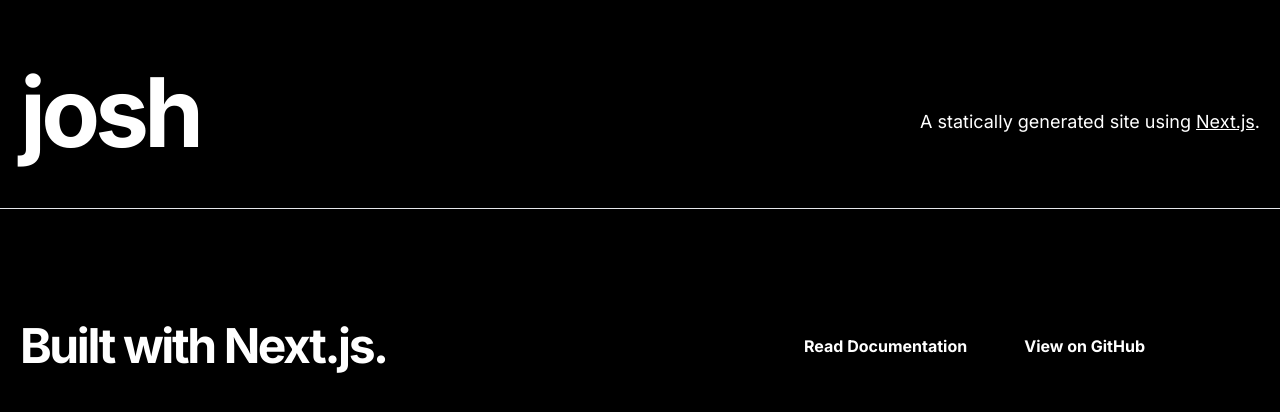
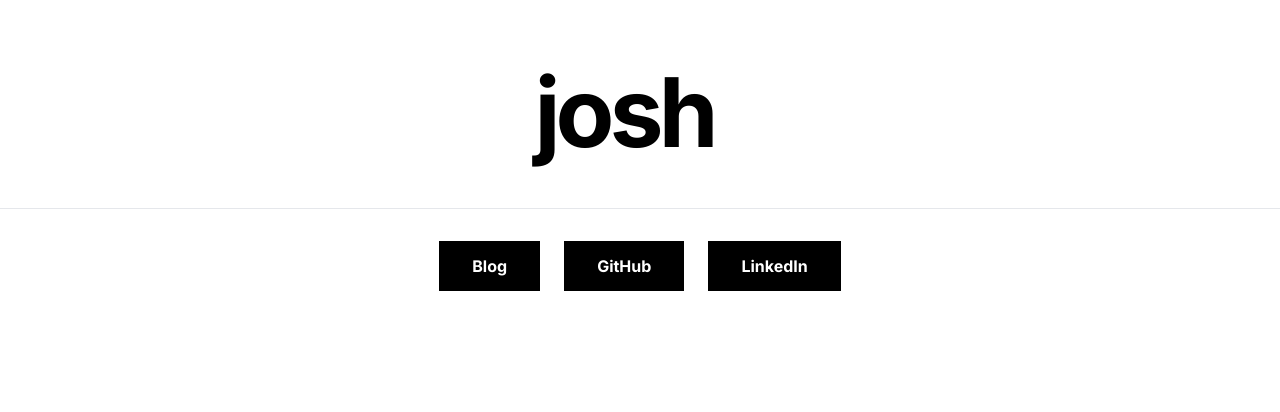
Before and after one commit to joshytaco/personal-site, a Next.js app: page / in a window 1280 px wide. Shown: the top 412 px of the page. Built offline with nearby package versions, Linux system fonts and the light colour scheme.

Commit message:
Make additional styling updates and remove some boilerplate

```diff
--- a/app/blog/page.tsx
+++ b/app/blog/page.tsx
@@ -35,24 +35,24 @@
   slug: string;
 }) {
   return (
-    <section>
+    <section className="mb-5">
       <div className="mb-8 md:mb-16">
         <CoverImage title={title} slug={slug} url={coverImage.url} />
       </div>
-      <div className="md:grid md:grid-cols-2 md:gap-x-16 lg:gap-x-8 mb-20 md:mb-28">
-        <div>
-          <h3 className="mb-4 text-4xl lg:text-6xl leading-tight">
+      <div className="flex w-full flex-col md:flex-row gap-8 md:gap-x-16 lg:gap-x-8 mb-2">
+        <div className="flex flex-1 flex-col gap-4 md:gap-8 justify-between">
+          <h3 className="text-4xl lg:text-6xl leading-tight">
             <Link href={`/posts/${slug}`} className="hover:underline">
               {title}
             </Link>
           </h3>
+          <p className="text-lg leading-relaxed">{excerpt}</p>
+        </div>
+        <div className="flex flex-1 flex-col gap-4 md:gap-8 justify-between">
+          {author && <Avatar name={author.name} picture={author.picture} />}
           <div className="mb-4 md:mb-0 text-lg">
             <Date dateString={date} />
           </div>
-        </div>
-        <div>
-          <p className="text-lg leading-relaxed mb-4">{excerpt}</p>
-          {author && <Avatar name={author.name} picture={author.picture} />}
         </div>
       </div>
     </section>
@@ -78,7 +78,7 @@
           excerpt={heroPost.excerpt}
         />
       )}
-      <MoreStories morePosts={morePosts} />
+      {morePosts.length > 1 && <MoreStories morePosts={morePosts} />}
     </div>
   );
 }
--- a/app/layout.tsx
+++ b/app/layout.tsx
@@ -1,10 +1,10 @@
+import Link from 'next/link';
 import './globals.css';
 import { Inter } from 'next/font/google';
-import { EXAMPLE_PATH, CMS_NAME } from '@/lib/constants';
 
 export const metadata = {
-  title: `Next.js and ${CMS_NAME} Example`,
-  description: `This is a blog built with Next.js and ${CMS_NAME}.`,
+  title: 'Josh Hooton',
+  description: 'Personal site for Josh Hooton',
 };
 
 const inter = Inter({
@@ -17,22 +17,25 @@
   return (
     <footer className="bg-accent-1 border-t border-accent-2">
       <div className="container mx-auto px-5">
-        <div className="py-28 flex flex-col lg:flex-row items-center">
-          <h3 className="text-4xl lg:text-5xl font-bold tracking-tighter leading-tight text-center lg:text-left mb-10 lg:mb-0 lg:pr-4 lg:w-1/2">
-            Built with Next.js.
-          </h3>
-          <div className="flex flex-col lg:flex-row justify-center items-center lg:pl-4 lg:w-1/2">
-            <a
-              href="https://nextjs.org/docs"
+        <div className="py-8 flex flex-col lg:flex-row items-center divide-y lg:divide-x lg:divide-y-0 justify-center">
+          <div className="flex flex-col lg:flex-row justify-center items-center">
+            <Link
+              href="/blog"
               className="mx-3 bg-black hover:bg-white hover:text-black border border-black text-white font-bold py-3 px-12 lg:px-8 duration-200 transition-colors mb-6 lg:mb-0"
             >
-              Read Documentation
+              Blog
+            </Link>
+            <a
+              href="https://github.com/joshytaco"
+              className="mx-3 bg-black hover:bg-white hover:text-black border border-black text-white font-bold py-3 px-12 lg:px-8 duration-200 transition-colors mb-6 lg:mb-0"
+            >
+              GitHub
             </a>
             <a
-              href={`https://github.com/vercel/next.js/tree/canary/examples/${EXAMPLE_PATH}`}
-              className="mx-3 font-bold hover:underline"
+              href="https://www.linkedin.com/in/hootonjosh/"
+              className="mx-3 bg-black hover:bg-white hover:text-black border border-black text-white font-bold py-3 px-12 lg:px-8 duration-200 transition-colors mb-6 lg:mb-0"
             >
-              View on GitHub
+              LinkedIn
             </a>
           </div>
         </div>
@@ -49,7 +52,7 @@
   return (
     <html lang="en" className={inter.variable}>
       <body>
-        <section className="min-h-screen bg-black text-white">
+        <section className="min-h-screen bg-white text-black">
           <main>{children}</main>
           <Footer />
         </section>
--- a/app/page.tsx
+++ b/app/page.tsx
@@ -3,20 +3,10 @@
 const Page = () => {
   return (
     <div className="container mx-auto px-5">
-      <section className="flex-col md:flex-row flex items-center md:justify-between pt-16 pb-16 md:pb-12">
+      <section className="flex-col flex items-center md:justify-between pt-16 pb-16 md:pb-12">
         <h1 className="text-6xl md:text-8xl font-bold tracking-tighter leading-tight md:pr-8">
           josh
         </h1>
-        <h2 className="text-center md:text-left text-lg mt-5 md:pl-8">
-          A statically generated site using{' '}
-          <a
-            href="https://nextjs.org/"
-            className="underline hover:text-success duration-200 transition-colors"
-          >
-            Next.js
-          </a>
-          .
-        </h2>
       </section>
     </div>
   );
```
